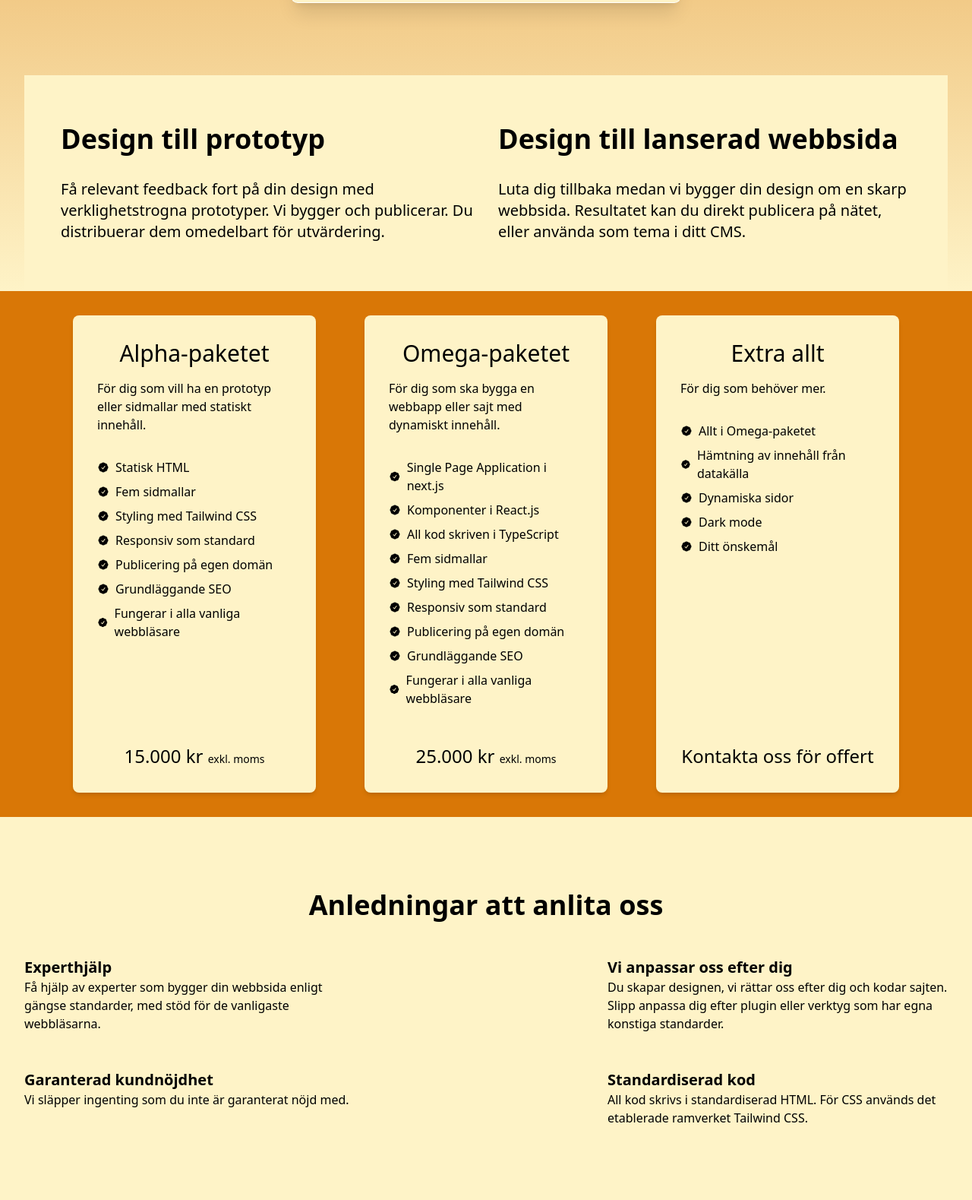
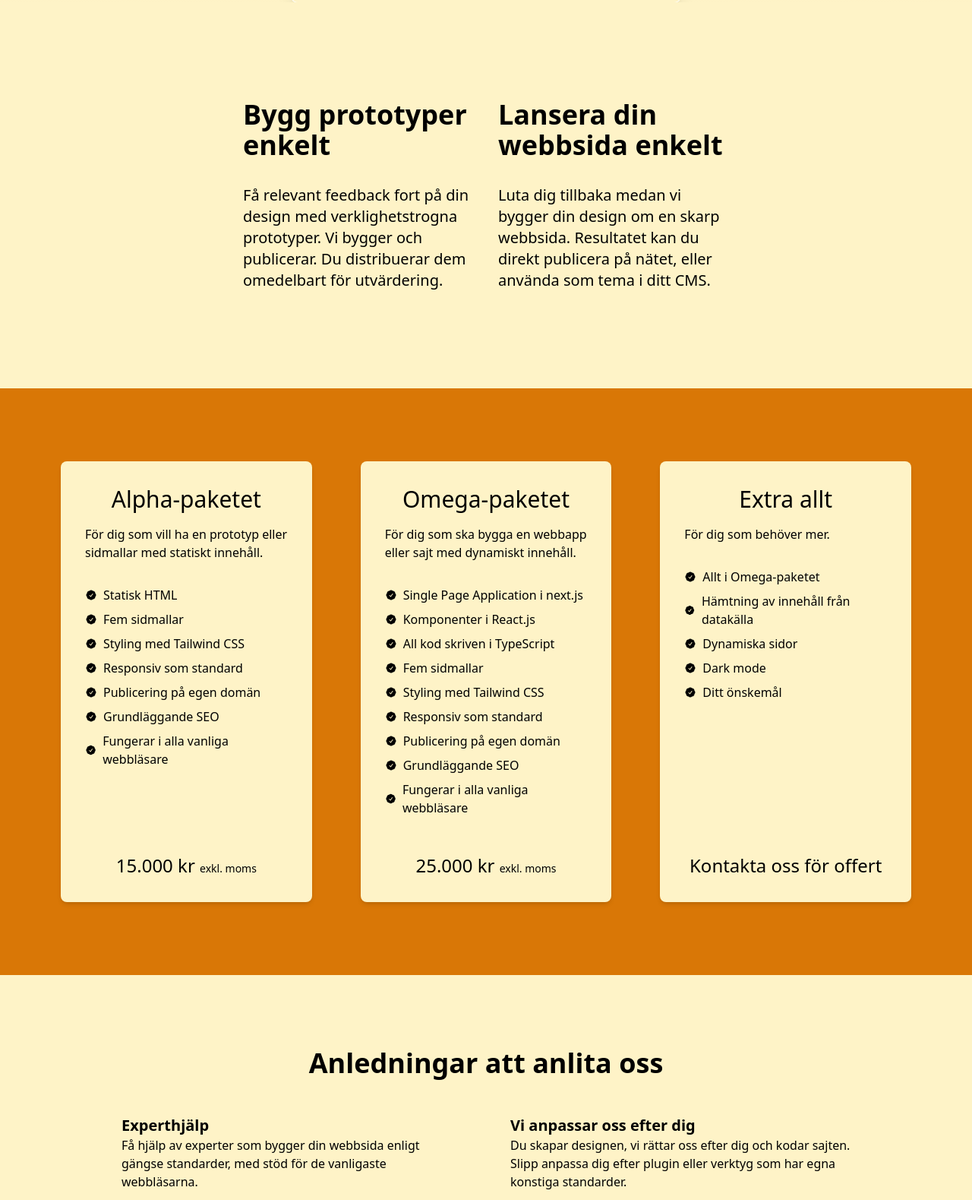
Before and after one commit to gish/kodjobb.se, a website: page src/index.html in a window 1280 px wide. Shown: the part 781-2360 px from the top of the page at 76% size. Drawn offline with nearby package versions, Linux system fonts and the light colour scheme; files that its build step writes are made by us from their sources.

Commit message:
feat: harmonize paddings

```diff
--- a/src/index.html
+++ b/src/index.html
@@ -16,10 +16,10 @@
   </head>
   <body class="bg-amber-100 dark:bg-gray-100">
     <div
-      class="bg-gradient-to-b from-amber-600 to-amber-100 px-8 pt-24 dark:from-gray-800 dark:to-gray-600"
+      class="bg-gradient-to-b from-amber-600 to-amber-100 px-4 pt-8 dark:from-gray-800 dark:to-gray-600 lg:pt-24"
     >
       <div
-        class="container mx-auto max-w-lg rounded-lg bg-amber-100 px-8 py-12 shadow-xl ring-1 ring-white dark:bg-gray-600 dark:text-gray-300 dark:ring-gray-600 lg:p-24"
+        class="container mx-auto max-w-lg rounded-lg bg-amber-100 px-4 py-8 shadow-xl ring-1 ring-white dark:bg-gray-600 dark:text-gray-300 dark:ring-gray-600 lg:p-24"
       >
         <h1 class="text-center text-5xl font-bold">Design till kod</h1>
         <p class="mt-12 text-xl leading-relaxed">
@@ -53,12 +53,14 @@
           >
         </div>
       </div>
-      <div class="mt-24 bg-amber-100 dark:bg-gray-600 dark:text-gray-200">
+    </div>
+    <div>
+      <div class="bg-amber-100 py-24 dark:bg-gray-600 dark:text-gray-200">
         <div
-          class="container mx-auto justify-evenly px-12 py-16 lg:flex lg:space-x-8"
+          class="container mx-auto max-w-2xl justify-evenly px-4 py-8 lg:flex lg:space-x-8"
         >
           <div>
-            <h2 class="text-4xl font-bold">Design till prototyp</h2>
+            <h2 class="text-4xl font-bold">Bygg prototyper enkelt</h2>
             <p class="mt-8 max-w-2xl text-xl">
               Få relevant feedback fort på din design med verklighetstrogna
               prototyper. Vi bygger och publicerar. Du distribuerar dem
@@ -67,7 +69,7 @@
           </div>
           <div>
             <h2 class="mt-16 text-4xl font-bold lg:mt-0">
-              Design till lanserad webbsida
+              Lansera din webbsida enkelt
             </h2>
             <p class="mt-8 max-w-2xl text-xl">
               Luta dig tillbaka medan vi bygger din design om en skarp webbsida.
@@ -80,7 +82,7 @@
     </div>
     <div class="bg-amber-600 dark:bg-gray-600 dark:text-gray-200">
       <div
-        class="mx-auto w-full max-w-6xl p-8 lg:flex lg:justify-between lg:gap-x-16"
+        class="mx-auto w-full max-w-6xl p-4 py-24 lg:flex lg:justify-between lg:gap-x-16"
       >
         <div
           class="mt-8 flex flex-col rounded-lg bg-amber-100 p-8 shadow-md dark:bg-gray-500 lg:mt-0 lg:w-1/3"
@@ -436,7 +438,7 @@
       </div>
     </div>
     <div class="bg-amber-100 dark:bg-gray-600 dark:text-gray-200">
-      <div class="container mx-auto px-8 py-24">
+      <div class="container mx-auto max-w-5xl px-4 py-24 lg:px-8">
         <h2 class="text-center text-4xl font-bold">
           Anledningar att anlita oss
         </h2>
@@ -474,8 +476,8 @@
         </div>
       </div>
     </div>
-    <div class="bg-amber-300 pb-24 pt-24 dark:bg-gray-600 dark:text-gray-200">
-      <div class="container mx-auto px-8">
+    <div class="bg-amber-300 pt-24 dark:bg-gray-600 dark:text-gray-200">
+      <div class="container mx-auto max-w-2xl px-4 pb-24 lg:px-8">
         <h2 class="text-center text-4xl font-bold">Så här går det till</h2>
         <div class="mx-auto mt-12 max-w-2xl">
           <div class="flex items-start">
@@ -548,7 +550,7 @@
       </div>
     </div>
     <div class="bg-amber-100 pt-24 dark:bg-gray-600 dark:text-gray-200">
-      <div class="container mx-auto px-8 pb-24">
+      <div class="container mx-auto max-w-2xl px-4 pb-24 lg:px-8">
         <h2 class="text-4xl font-bold">Låt oss sätta igång</h2>
         <p class="mt-8 text-2xl">
           Kontakta oss och berätta om ditt behov, så hittar vi en lösning som
```
